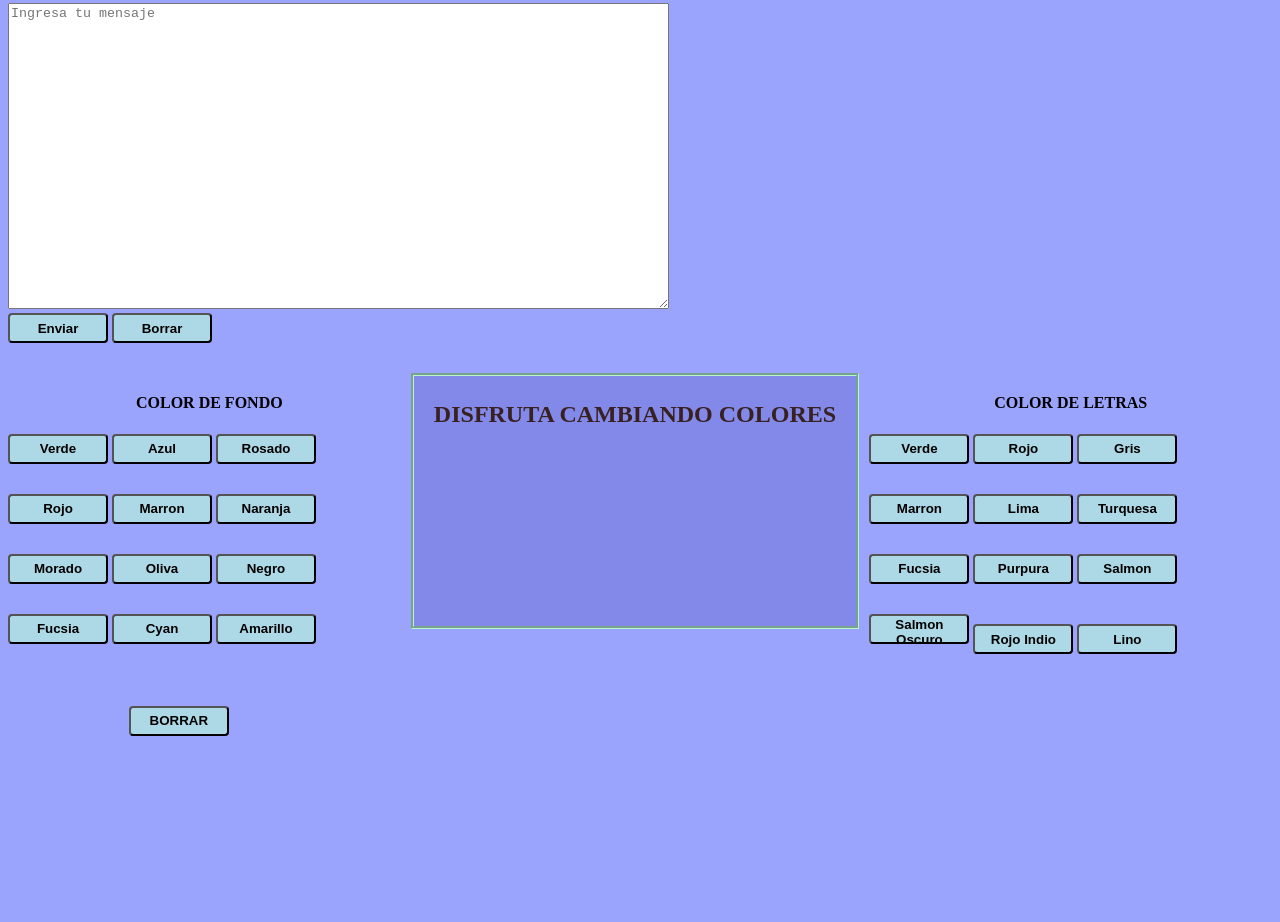
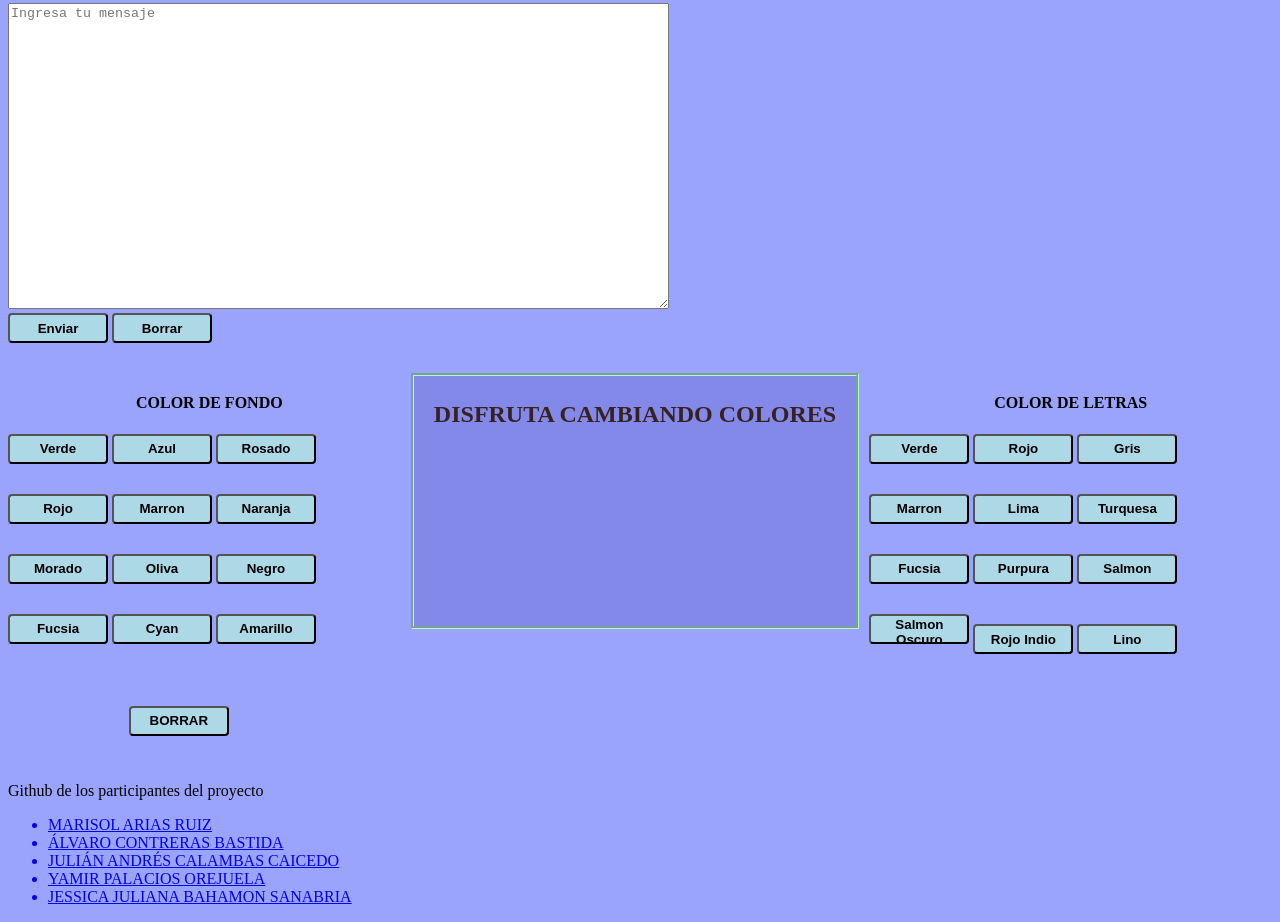
Before and after one commit to mariemiarias/paginaweb, a plain HTML site: page index.html in a window 1280 px wide. Shown: the part 187-1109 px from the top of the page. Before the commit the page ends 961 px from the top, so only its background shows below. Drawn offline with Linux system fonts and the light colour scheme.

Commit message:
Update index.html

```diff
--- a/index.html
+++ b/index.html
@@ -77,7 +77,18 @@
             <button id="LetraLino" value="Linen" onclick="changeColorTxt12()"> Lino </button>
         </div>
     </div>
-
+	<footer>
+		<div>
+			<p>Github de los participantes del proyecto</p>
+		</div>
+		<ul>
+			<a href="#"><li>MARISOL ARIAS RUIZ</li>	</a>
+			<a href="#"><li>ÁLVARO CONTRERAS BASTIDA </li></a>
+			<a href="#"><li>JULIÁN ANDRÉS CALAMBAS CAICEDO</li>	</a>
+			<a href="#"><li>YAMIR PALACIOS OREJUELA </li></a>
+			<a href="#"><li>JESSICA JULIANA BAHAMON SANABRIA</li>	</a>
+		</ul>
+	</footer>
     <script src="index.js"></script>
 </body>
 
```
